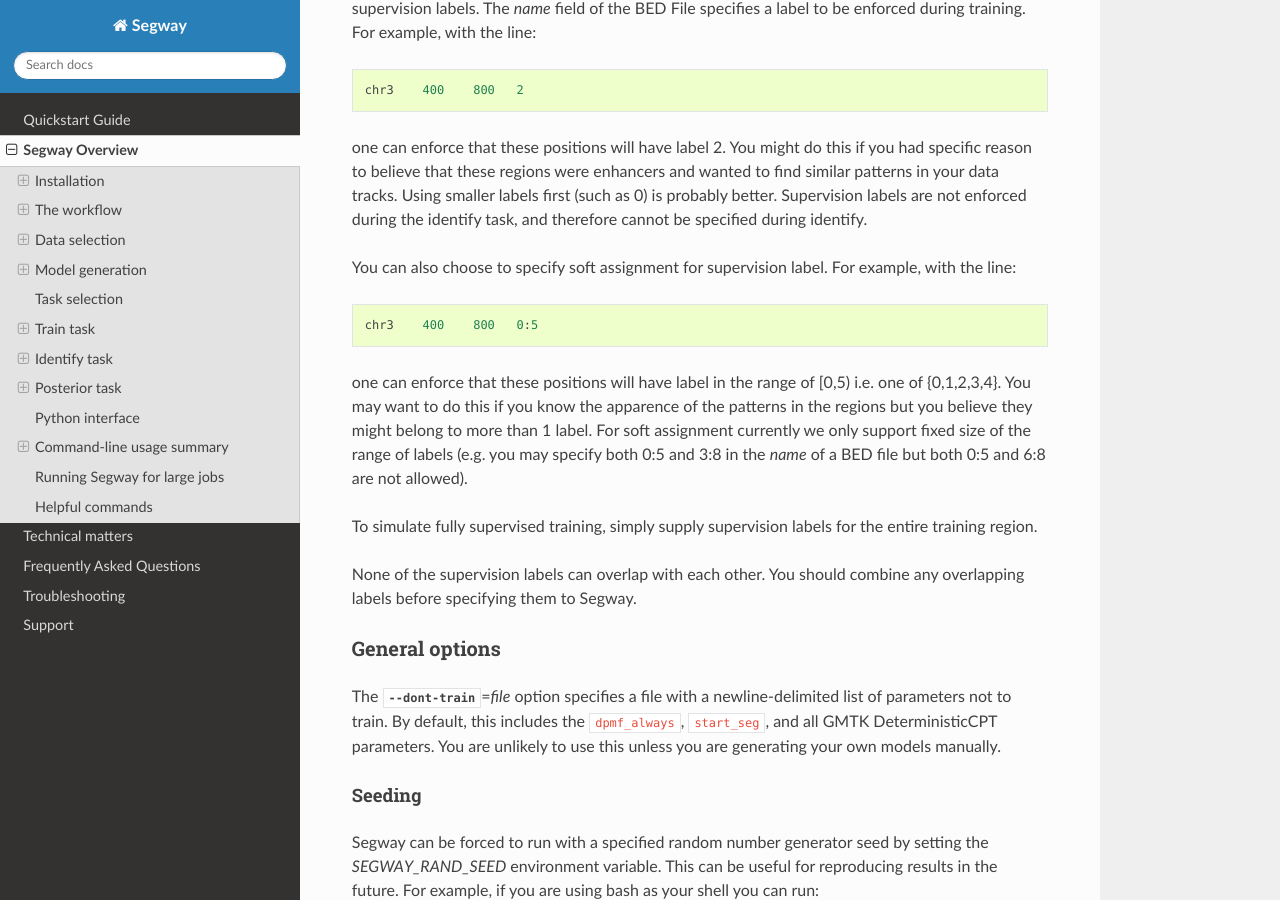
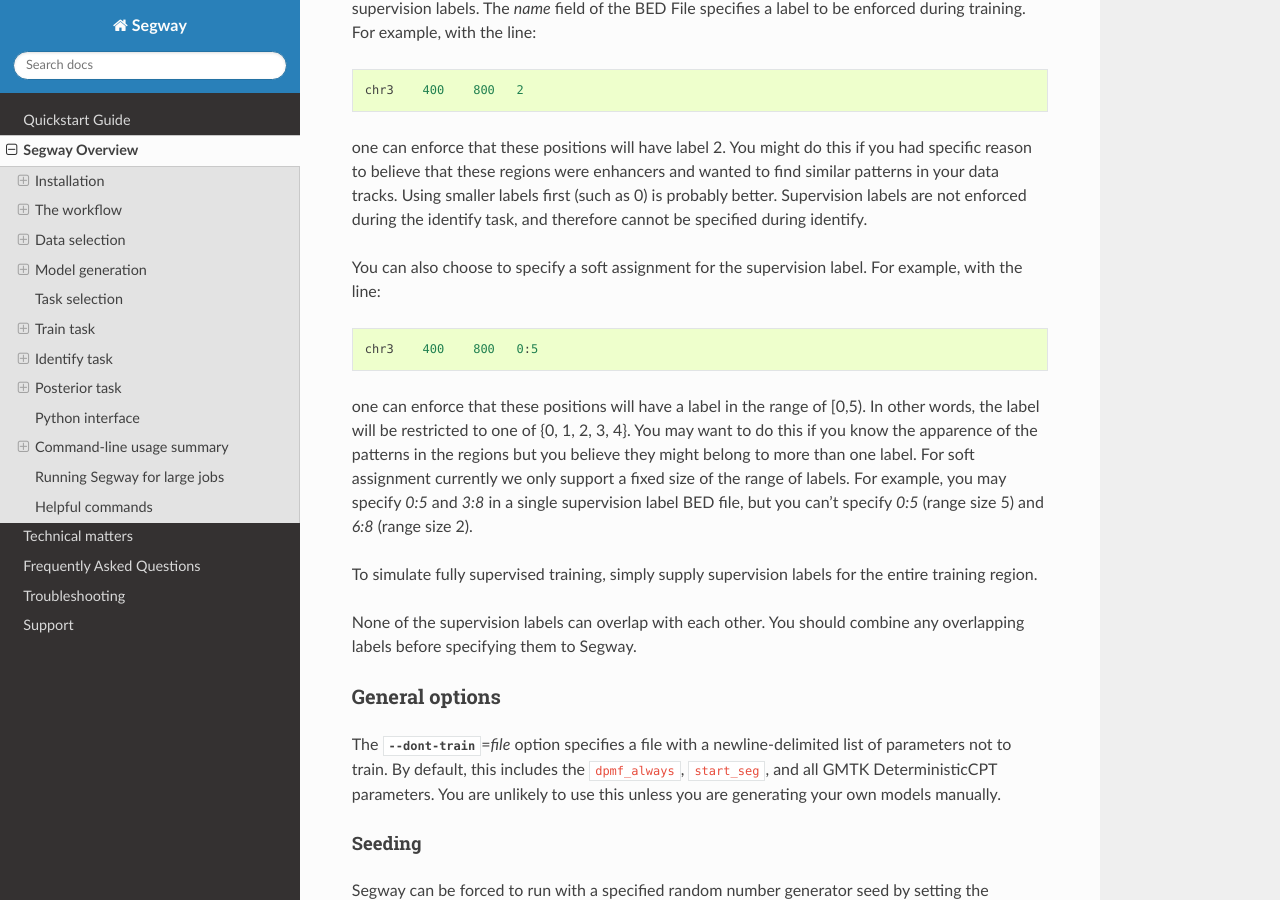
Before and after one commit to hoffmangroup/segway, a Sphinx documentation site: the page built from doc/segway.rst, in a window 1280 px wide and 900 px high, scrolled down 8205 px. Built offline with Sphinx 7.4.7 and the Read the Docs theme 2.0.0, drawn with Linux system fonts in a browser that asks for light colours; formulas are drawn with MathJax 3.

Commit message:
Language edits

```diff
--- a/doc/segway.rst
+++ b/doc/segway.rst
@@ -452,17 +452,18 @@ Using smaller labels first (such as 0) is probably better. Supervision
 labels are not enforced during the identify task, and therefore cannot
 be specified during identify.
 
-You can also choose to specify soft assignment for supervision label.
+You can also choose to specify a soft assignment for the supervision label.
 For example, with the line::
 
     chr3    400    800   0:5
 
-one can enforce that these positions will have label in the range of
-[0,5) i.e. one of {0,1,2,3,4}. You may want to do this if you know the
-apparence of the patterns in the regions but you believe they might
-belong to more than 1 label. For soft assignment currently we only support
-fixed size of the range of labels (e.g. you may specify both 0:5 and
-3:8 in the *name* of a BED file but both 0:5 and 6:8 are not allowed).
+one can enforce that these positions will have a label in the range of
+[0,5). In other words, the label will be restricted to one of {0, 1, 2, 3, 4}.
+You may want to do this if you know the apparence of the patterns in the regions
+but you believe they might belong to more than one label. For soft assignment
+currently we only support a fixed size of the range of labels. For example, you may specify
+`0:5` and `3:8` in a single supervision label BED file, but you can't specify
+`0:5` (range size 5) and `6:8` (range size 2).
 
 To simulate fully supervised training, simply supply supervision
 labels for the entire training region.
```
